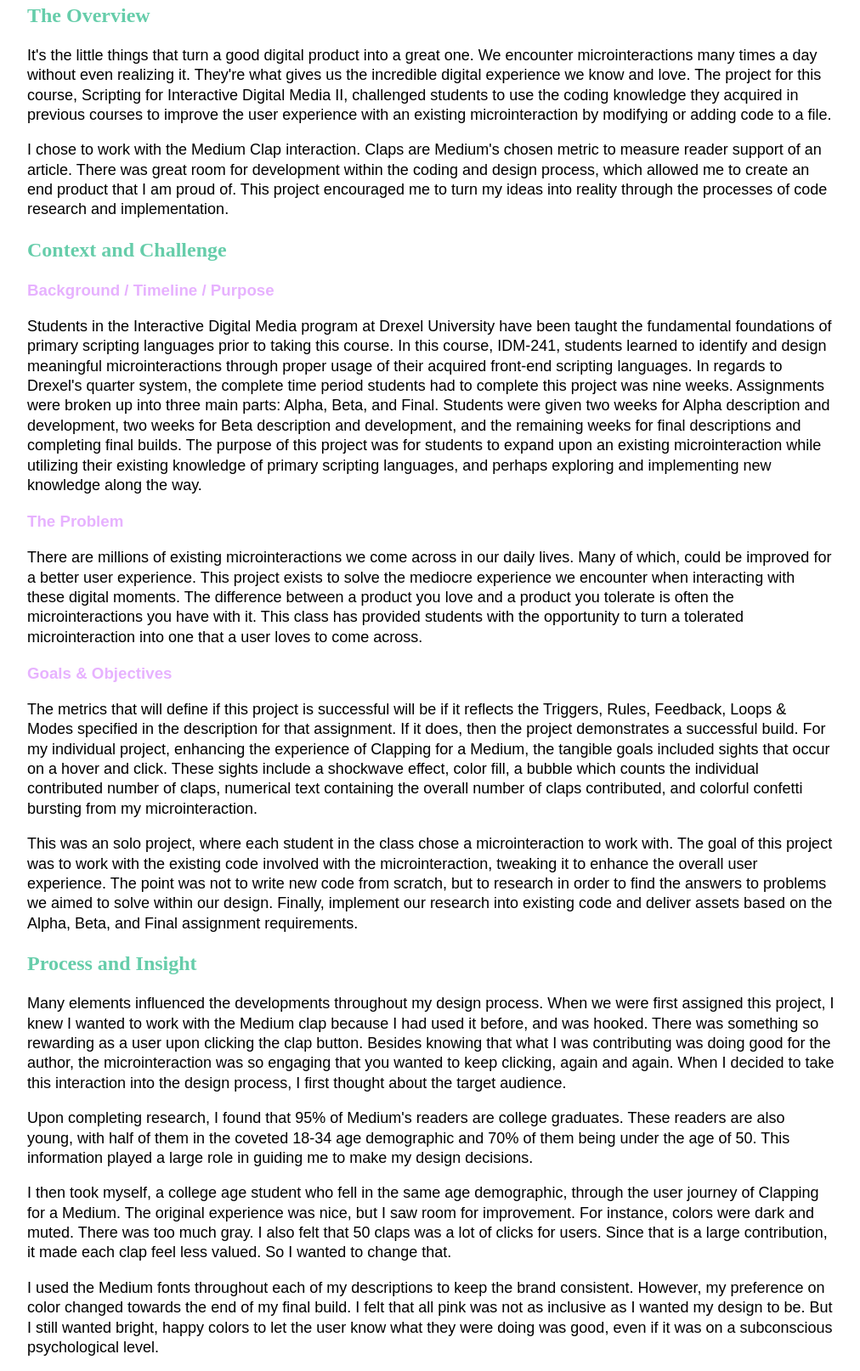
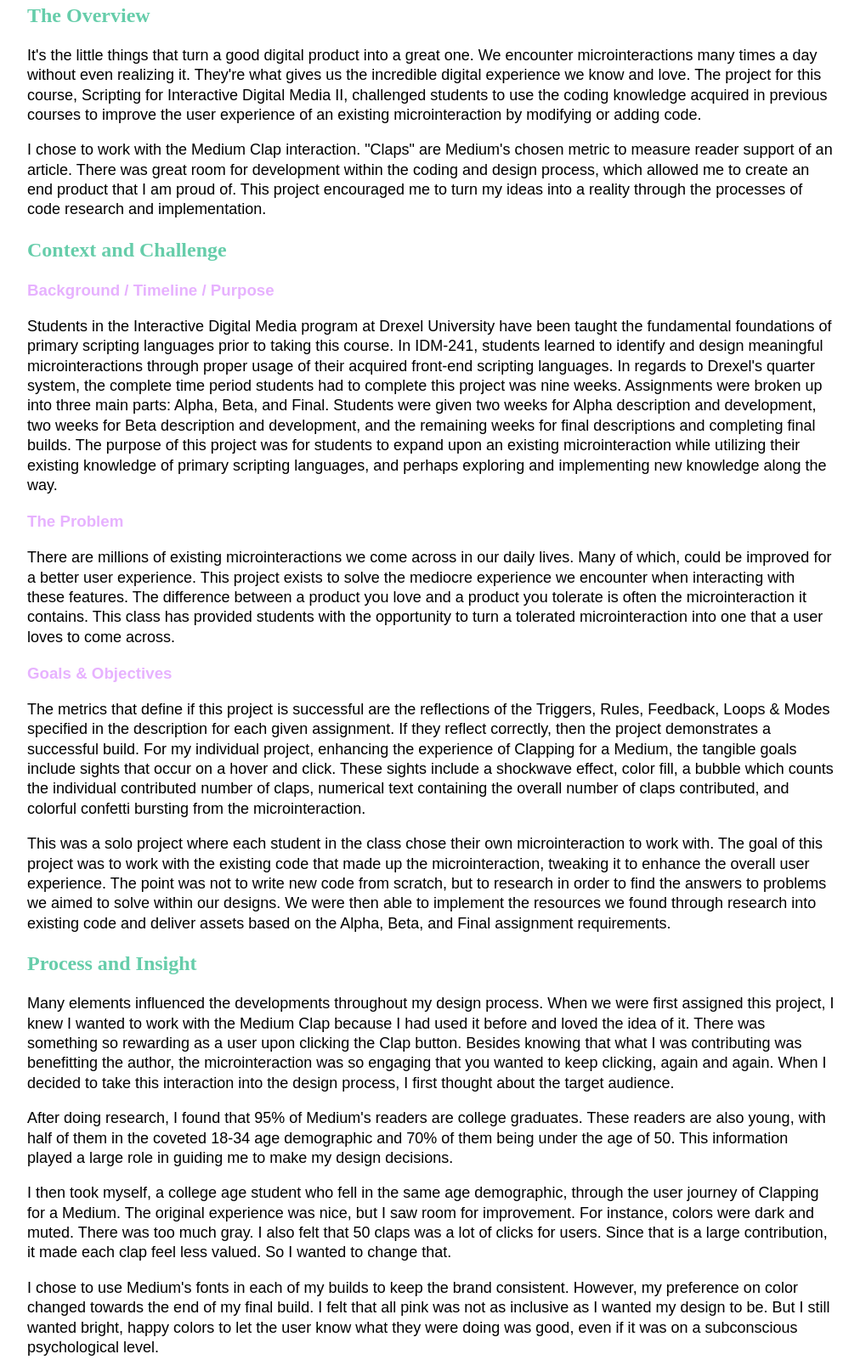
Before and after one commit to devinntaylor/idm241-dnt39, a plain HTML site: page casestudy/index.html in a window 1280 px wide. Shown: the part 652-2266 px from the top of the page at 85% size, without its empty margins (133-1145 px from the left). Drawn offline with Linux system fonts and the light colour scheme.

Commit message:
case study
coding update

```diff
--- a/casestudy/index.html
+++ b/casestudy/index.html
@@ -18,43 +18,41 @@
         </header>
         <div class="overview">
             <h2>The Overview</h2>
-            <p>It's the little things that turn a good digital product into a great one. We encounter microinteractions many times a day without even realizing it. They're what gives us the incredible digital experience we know and love. The project for this course, Scripting for Interactive Digital Media II, challenged students to use the coding knowledge they acquired in previous courses to improve the user experience with an existing microinteraction by modifying or adding code to a file.</p>
-            <p> I chose to work with the Medium Clap interaction. Claps are Medium's chosen metric to measure reader support of an article. There was great room for development within the coding and design process, which allowed me to create an end product that I am proud of. This project encouraged me to turn my ideas into reality through the processes of code research and implementation. </p>
+            <p>It's the little things that turn a good digital product into a great one. We encounter microinteractions many times a day without even realizing it. They're what gives us the incredible digital experience we know and love. The project for this course, Scripting for Interactive Digital Media II, challenged students to use the coding knowledge acquired in previous courses to improve the user experience of an existing microinteraction by modifying or adding code.</p>
+            <p> I chose to work with the Medium Clap interaction. "Claps" are Medium's chosen metric to measure reader support of an article. There was great room for development within the coding and design process, which allowed me to create an end product that I am proud of. This project encouraged me to turn my ideas into a reality through the processes of code research and implementation. </p>
         </div>
         <div class="context-challenge">
             <h2>Context and Challenge</h2>
             <h3>Background / Timeline / Purpose</h3>
-            <p>Students in the Interactive Digital Media program at Drexel University have been taught the fundamental foundations of primary scripting languages prior to taking this course. In this course, IDM-241, students learned to identify and design meaningful microinteractions through proper usage of their acquired front-end scripting languages. In regards to Drexel's quarter system, the complete time period students had to complete this project was nine weeks. Assignments were broken up into three main parts: Alpha, Beta, and Final. Students were given two weeks for Alpha description and development, two weeks for Beta description and development, and the remaining weeks for final descriptions and completing final builds. The purpose of this project was for students to expand upon an existing microinteraction while utilizing their existing knowledge of primary scripting languages, and perhaps exploring and implementing new knowledge along the way. </p>
+            <p>Students in the Interactive Digital Media program at Drexel University have been taught the fundamental foundations of primary scripting languages prior to taking this course. In IDM-241, students learned to identify and design meaningful microinteractions through proper usage of their acquired front-end scripting languages. In regards to Drexel's quarter system, the complete time period students had to complete this project was nine weeks. Assignments were broken up into three main parts: Alpha, Beta, and Final. Students were given two weeks for Alpha description and development, two weeks for Beta description and development, and the remaining weeks for final descriptions and completing final builds. The purpose of this project was for students to expand upon an existing microinteraction while utilizing their existing knowledge of primary scripting languages, and perhaps exploring and implementing new knowledge along the way. </p>
             <h3>The Problem</h3>
-            <p>There are millions of existing microinteractions we come across in our daily lives. Many of which, could be improved for a better user experience. This project exists to solve the mediocre experience we encounter when interacting with these digital moments. The difference between a product you love and a product you tolerate is often the microinteractions you have with it. This class has provided students with the opportunity to turn a tolerated microinteraction into one that a user loves to come across. </p>
+            <p>There are millions of existing microinteractions we come across in our daily lives. Many of which, could be improved for a better user experience. This project exists to solve the mediocre experience we encounter when interacting with these features. The difference between a product you love and a product you tolerate is often the microinteraction it contains. This class has provided students with the opportunity to turn a tolerated microinteraction into one that a user loves to come across. </p>
             <h3>Goals & Objectives</h3>
-            <p>The metrics that will define if this project is successful will be if it reflects the Triggers, Rules, Feedback, Loops & Modes specified in the description for that assignment. If it does, then the project demonstrates a successful build. For my individual project, enhancing the experience of Clapping for a Medium, the tangible goals included sights that occur on a hover and click. These sights include a shockwave effect, color fill, a bubble which counts the individual contributed number of claps, numerical text containing the overall number of claps contributed, and colorful confetti bursting from my microinteraction.</p>
-            <p>This was an solo project, where each student in the class chose a microinteraction to work with. The goal of this project was to work with the existing code involved with the microinteraction, tweaking it to enhance the overall user experience. The point was not to write new code from scratch, but to research in order to find the answers to problems we aimed to solve within our design. Finally, implement our research into existing code and deliver assets based on the Alpha, Beta, and Final assignment requirements. </p>
+            <p>The metrics that define if this project is successful are the reflections of the Triggers, Rules, Feedback, Loops & Modes specified in the description for each given assignment. If they reflect correctly, then the project demonstrates a successful build. For my individual project, enhancing the experience of Clapping for a Medium, the tangible goals include sights that occur on a hover and click. These sights include a shockwave effect, color fill, a bubble which counts the individual contributed number of claps, numerical text containing the overall number of claps contributed, and colorful confetti bursting from the microinteraction.</p>
+            <p>This was a solo project where each student in the class chose their own microinteraction to work with. The goal of this project was to work with the existing code that made up the microinteraction, tweaking it to enhance the overall user experience. The point was not to write new code from scratch, but to research in order to find the answers to problems we aimed to solve within our designs. We were then able to implement the resources we found through research into existing code and deliver assets based on the Alpha, Beta, and Final assignment requirements. </p>
         </div>
         <div class="process-insight">
             <h2>Process and Insight</h2>
-            <p>Many elements influenced the developments throughout my design process. When we were first assigned this project, I knew I wanted to work with the Medium clap because I had used it before, and was hooked. There was something so rewarding as a user upon clicking the clap button. Besides knowing that what I was contributing was doing good for the author, the microinteraction was so engaging that you wanted to keep clicking, again and again. When I decided to take this interaction into the design process, I first thought about the target audience. </p>
-            <p>Upon completing research, I found that 95% of Medium's readers are college graduates. These readers are also young, with half of them in the coveted 18-34 age demographic and 70% of them being under the age of 50. This information played a large role in guiding me to make my design decisions. </p>
+            <p>Many elements influenced the developments throughout my design process. When we were first assigned this project, I knew I wanted to work with the Medium Clap because I had used it before and loved the idea of it. There was something so rewarding as a user upon clicking the Clap button. Besides knowing that what I was contributing was benefitting the author, the microinteraction was so engaging that you wanted to keep clicking, again and again. When I decided to take this interaction into the design process, I first thought about the target audience. </p>
+            <p>After doing research, I found that 95% of Medium's readers are college graduates. These readers are also young, with half of them in the coveted 18-34 age demographic and 70% of them being under the age of 50. This information played a large role in guiding me to make my design decisions. </p>
             <p>I then took myself, a college age student who fell in the same age demographic, through the user journey of Clapping for a Medium. The original experience was nice, but I saw room for improvement. For instance, colors were dark and muted. There was too much gray. I also felt that 50 claps was a lot of clicks for users. Since that is a large contribution, it made each clap feel less valued. So I wanted to change that.</p>
-            <p>I used the Medium fonts throughout each of my descriptions to keep the brand consistent. However, my preference on color changed towards the end of my final build. I felt that all pink was not as inclusive as I wanted my design to be. But I still wanted bright, happy colors to let the user know what they were doing was good, even if it was on a subconscious psychological level. </p>
+            <p>I chose to use Medium's fonts in each of my builds to keep the brand consistent. However, my preference on color changed towards the end of my final build. I felt that all pink was not as inclusive as I wanted my design to be. But I still wanted bright, happy colors to let the user know what they were doing was good, even if it was on a subconscious psychological level. </p>
             <h3>Here are some lines of code that were crucial in the progression of my build from Alpha to Final: </h3>
             <div class="insightimg"> <img src="images/code1.png"> <img src="images/code2.png"> <img src="images/code3.png"> </div>
             <h3>Here are some images that capture the stages I encountered throughout this project:</h3>
             <div class="processimg"> <img src="images/clap.png"><img src="images/mid.png"><img src="images/hero.png"></div>
         </div>
         <h2>The Solution</h2>
-        <p>I tailored the code for this product to deliver a user-friendly microinteraction that users would feel good about clicking. Whether it was a color choice, the contribution number limit, or the speed which the confetti bursts, each design decision was thoroughly thought out and tested to create the best possible redesign for a Medium Clap. Feel free to visit my website and try it for yourself! </p>
+        <p>I tailored the code for this product to deliver a user-friendly microinteraction that Medium readers would feel good about clicking. Whether it was a color choice, the contribution number limit, or the speed which the confetti bursts, each design decision was thoroughly thought out and tested to create the best possible redesign for a Medium Clap. Feel free to visit my website and try it for yourself! </p>
         <div class="solutionimg"> <img src="images/first.png"><img src="images/second.png"><img src="images/third.png"> </div>
         <p>View my final product in your browser <a href="http://devintaylor.tech/idm241/final/build/">here!</a> </p>
         <p>View the code for this project <a href="https://github.com/devinntaylor/idm241-dnt39">here!</a> </p>
         <h2>Results</h2>
-        <p>I believe that this completed project turned out successful. For me, this project is not only successful for redesigning a major feature of a massive online publishing platform, but about learning lessons along the way. A key lesson I am taking away from this project that I hope to bring with me to future projects, is to not bite off more than you can chew in the beginning. I was thinking of transforming the Medium Clap into this super complex microinteraction during the first week or so, when I was reminded by my professor, Jervis Thompson, that not everything in the design and tech world has to be created brand new. Some of the greatest things in the digital world come from a combination of existing ideas and resources that have been altered to one's ability. And though I understood the fundamentals of the primary scripting languages used in this project, I have a stronger appreciation for the powerful language that code is - allowing anyone, anywhere, to create something they are passionate about. </p>
+        <p>I believe that this completed project turned out successful. For me, this project is not only successful for redesigning a major feature of a massive online publishing platform, but about learning lessons along the way. A key lesson I am taking away from this project that I hope to bring into future projects, is to not bite off more than you can chew in the beginning. I was thinking of transforming the Medium Clap into this super complex microinteraction during the first week or so, when I was reminded by my professor, Jervis Thompson, that not everything in the design and tech world has to be completely recreated. Some of the greatest things in the digital world come from a combination of existing ideas and resources that have been altered to one's preference and ability. And though I understood the fundamentals of the primary scripting languages used in this project, I have a stronger appreciation for the powerful language that code is - allowing anyone, anywhere, to create something they are passionate about. </p>
     </div>
     <footer class="copyright">
         <div class="up" id="up">
             <p>&copy; 2020 Devin Taylor</p>
         </div>
     </footer>
-</body>
-
-</html>
+</body></html>
```
Also changed, not shown: 1 other file.
